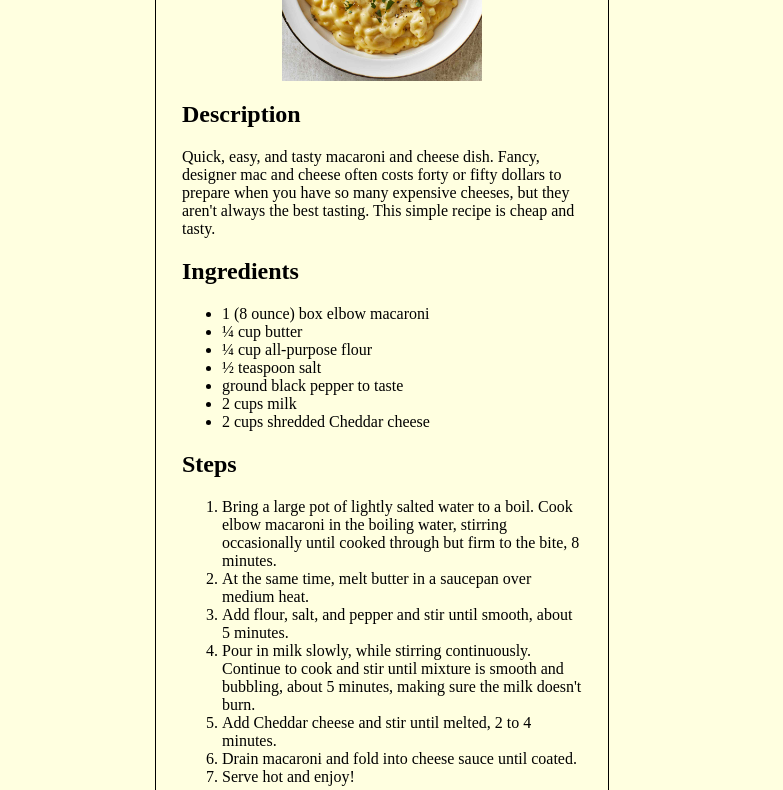
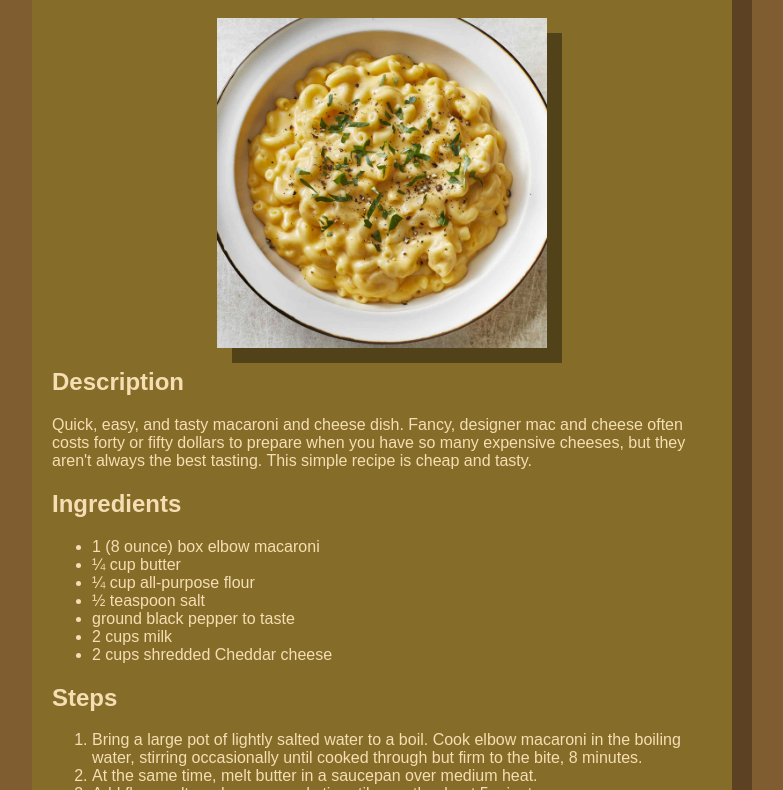
Before and after one commit to Ries0703/odin-recipes, a plain HTML site: page recipes/simple-macaroni-and-cheese/simple-macaroni-and-cheese.html in a window 1280 px wide. Shown: the part 225-1015 px from the top of the page, without its empty margins (258-1041 px from the left). Drawn offline with Linux system fonts and the light colour scheme.

Commit message:
edit simple-macaroni-and-cheese html and css: move contetn to a div and add styles

```diff
--- a/recipes/simple-macaroni-and-cheese/macaroni-style.css
+++ b/recipes/simple-macaroni-and-cheese/macaroni-style.css
@@ -1,19 +1,29 @@
-body {
-  width: 400px;
-  margin: auto;
-  background-color: lightyellow;
-  border: 1px;
-  border-style:solid;
-  padding: 2%;
+* {
+  box-sizing: border-box;
+  color: wheat;
 }
 
-
-h1 {
-  text-align: center;
+body {
+  background-color: #805C31;
+  font-family: Arial, Helvetica, sans-serif;
+}
+div {
+  border: 1px;
+  padding: 20px;
+  width: 700px;
+  margin: 40px auto;
+  background-color: #856D29;
+  box-shadow: 20px 20px #5c4223;
 }
 
 img.macaroni {
   width: 50%;
   display: block;
-  margin: auto;
+  margin: auto auto;
+  box-shadow: 15px 15px   #514219;
 }
+
+h1 {
+  text-align: center;
+  font-size: 50px;
+}
--- a/recipes/simple-macaroni-and-cheese/simple-macaroni-and-cheese.html
+++ b/recipes/simple-macaroni-and-cheese/simple-macaroni-and-cheese.html
@@ -7,6 +7,8 @@
   </head>
 
   <body>
+    <div>
+
       <h1>Simple Macaroni and Cheese</h1>
       <img
         class="macaroni"
@@ -23,17 +25,11 @@
       <h2>Ingredients</h2>
       <ul>
         <li>1 (8 ounce) box elbow macaroni</li>
-
         <li>¼ cup butter</li>
-
         <li>¼ cup all-purpose flour</li>
-
         <li>½ teaspoon salt</li>
-
         <li>ground black pepper to taste</li>
-
         <li>2 cups milk</li>
-
         <li>2 cups shredded Cheddar cheese</li>
       </ul>
       <h2>Steps</h2>
@@ -56,5 +52,6 @@
         <li>Drain macaroni and fold into cheese sauce until coated.</li>
         <li>Serve hot and enjoy!</li>
       </ol>
+    </div>
   </body>
 </html>
```
Lines whose indentation alone changed are shown as unchanged.
